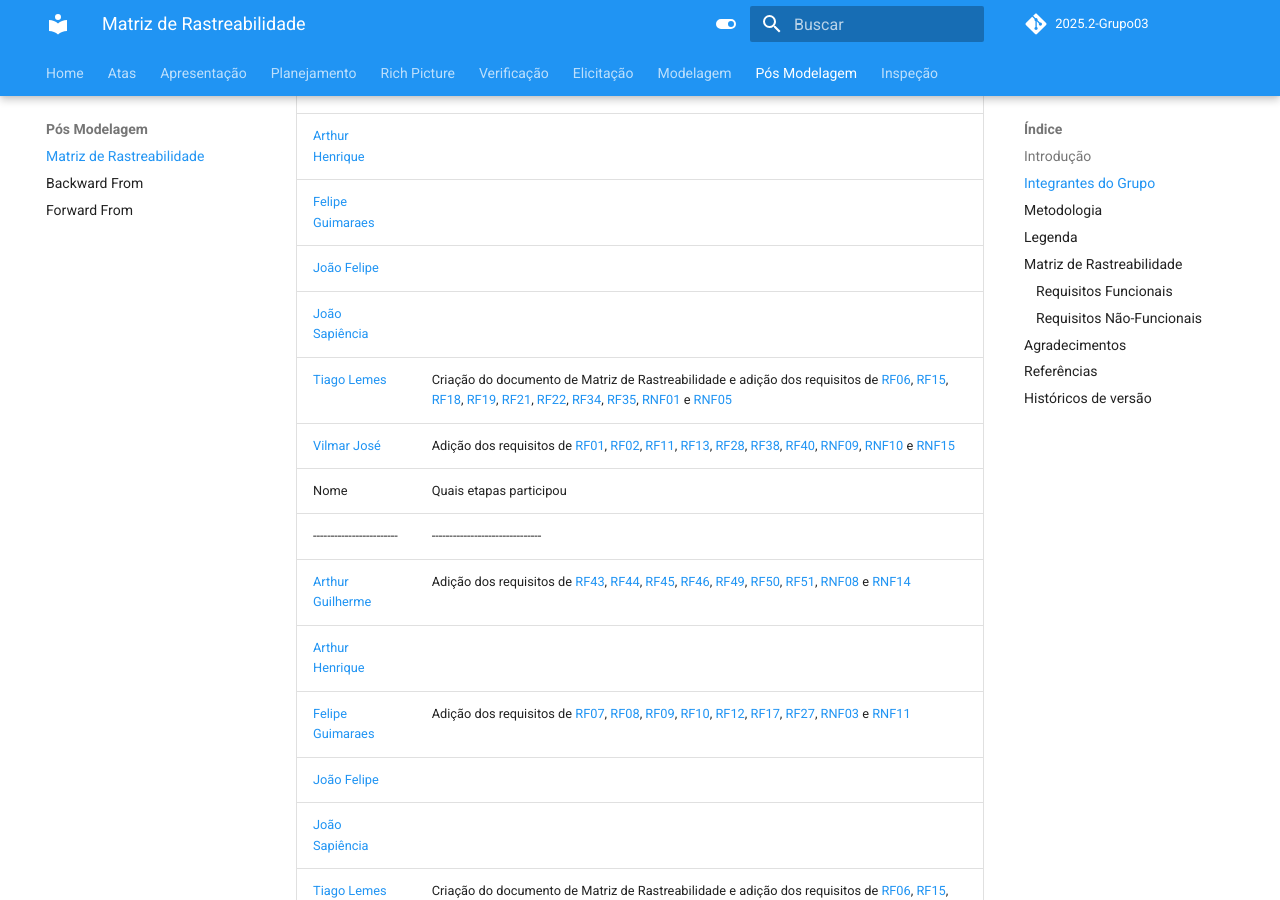
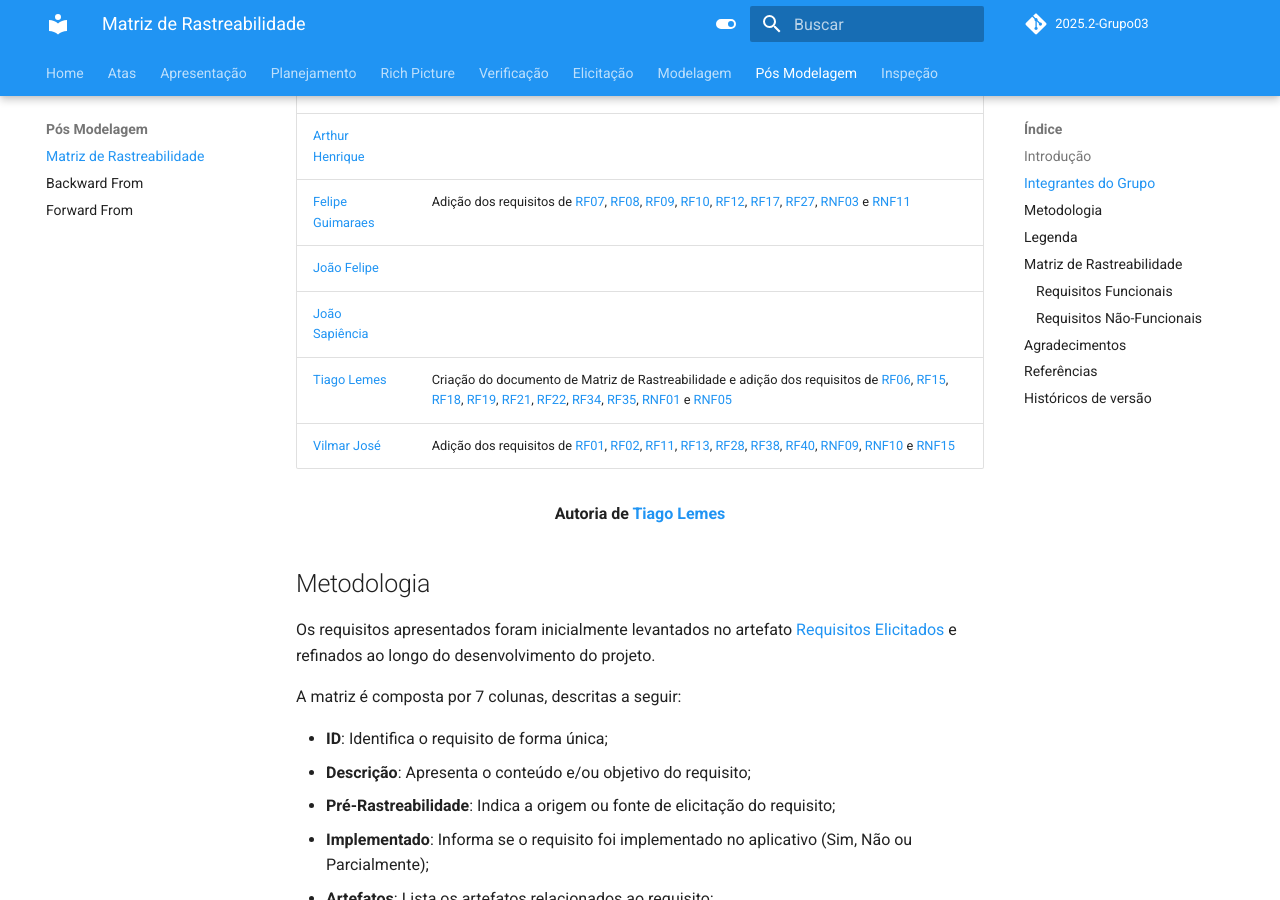
Before and after one commit to Requisitos-de-Software/2025.2-Grupo03, an MkDocs documentation site: the page built from docs/Pos-modelagem/matriz_de_rastreabilidade.md, in a window 1280 px wide and 900 px high, scrolled down 806 px. Built offline with MkDocs 1.6.1 and Material for MkDocs 9.7.7, drawn with Linux system fonts in a browser that asks for light colours; comment, search, counter and statistics services are not loaded.

Commit message:
Update matriz_de_rastreabilidade.md

```diff
--- a/docs/Pos-modelagem/matriz_de_rastreabilidade.md
+++ b/docs/Pos-modelagem/matriz_de_rastreabilidade.md
@@ -14,15 +14,6 @@ A Tabela 1 apresenta todos os integrantes da equipe que participaram da etapa da
 
 <div align="center"><strong>Tabela 1: Integrantes do Grupo Envolvidos</strong></div>
 
-| Nome | Quais etapas participou |
-|---------------------------|---------------------------------------|
-| [Arthur Guilherme](https://github.com/ArthurGuilher62) | Adição dos requisitos de [RF43](#MR43), [RF44](#MR44), [RF45](#MR45), [RF46](#MR46), [RF49](#MR49), [RF50](#MR50), [RF51](#MR51), [RNF08](#MRN08) e [RNF14](#MRN14) |
-| [Arthur Henrique](https://github.com/arthurhvieira1) |  |
-| [Felipe Guimaraes](https://github.com/felipegf1) |  |
-| [João Felipe](https://github.com/MrBolt2005) |  |
-| [João Sapiência](https://github.com/JoaoSapiencia) |  |
-| [Tiago Lemes](https://github.com/TiagoTeixeira-2005) | Criação do documento de Matriz de Rastreabilidade e adição dos requisitos de [RF06](#MR06), [RF15](#MR15), [RF18](#MR18), [RF19](#MR19), [RF21](#MR21), [RF22](#MR22), [RF34](#MR34), [RF35](#MR35), [RNF01](#MRN01) e [RNF05](#MRN05) |
-| [Vilmar José](https://github.com/VilmarFagundes) | Adição dos requisitos de [RF01](#MR01), [RF02](#MR02), [RF11](#MR11), [RF13](#MR13), [RF28](#MR28), [RF38](#MR38), [RF40](#MR40), [RNF09](#MRN09), [RNF10](#MRN10) e [RNF15](#MRN15) |
 | Nome  | Quais etapas participou  |
 | ------------------------ | -------------------------------
 | [Arthur Guilherme](https://github.com/ArthurGuilher62) | Adição dos requisitos de [RF43](#MR43), [RF44](#MR44), [RF45](#MR45), [RF46](#MR46), [RF49](#MR49), [RF50](#MR50), [RF51](#MR51), [RNF08](#MRN08) e [RNF14](#MRN14)    |
```
